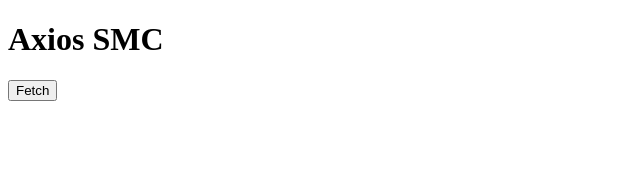
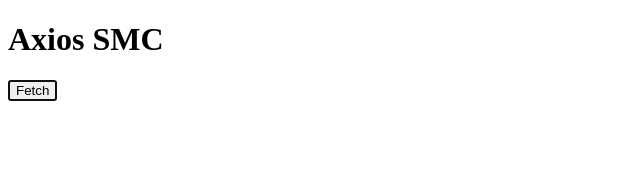
Before and after one commit to nyanxx/axios-smc, a React (Vite) app: page / in a window 1280 px wide. Shown: the top 170 px of the page, without its empty margins (0-640 px from the left). Built offline with nearby package versions, Linux system fonts and the light colour scheme.

Commit message:
done: 5 of 60
- add dep axios

```diff
--- a/package.json
+++ b/package.json
@@ -10,6 +10,7 @@
     "preview": "vite preview"
   },
   "dependencies": {
+    "axios": "^1.13.6",
     "react": "^19.2.4",
     "react-dom": "^19.2.4"
   },
--- a/src/App.tsx
+++ b/src/App.tsx
@@ -1,26 +1,54 @@
-import { METHOD, URL } from "./config"
+import { useEffect, useRef } from "react"
+import {
+  // METHOD,
+  URL
+} from "./config"
+import axios from "axios"
 
 const App = () => {
 
+  // console.log(axios)
+
   const getData = () => {
-    fetch(URL, {
-      method: METHOD
+    // fetch(URL, {
+    //   method: METHOD
+    // })
+    //   .then(res => {
+    //     console.log("Response:", res)
+    //     console.log("Request Method:", METHOD)
+    //     console.log("Response Status Code:", res.status)
+    //     return res.json()
+
+    //   })
+    //   .then(data => console.log("Data:", data))
+    //   .catch(error => console.log(error))
+
+    axios.get(URL).then(res => {
+      // if the request failed the below code will not event execute
+      console.log("Response Status Code:", res.status)
+      console.log("Request Method:", res.config.method)
+      console.log(res)
     })
-      .then(res => {
-        console.log("Response:", res)
-        console.log("Request Method:", METHOD)
-        console.log("Response Status Code:", res.status)
-        return res.json()
+    // no need to use the .json() axios automatically converts JSON for you
+    // data is available in res.data
 
-      })
-      .then(data => console.log("Data:", data))
-      .catch(error => console.log(error))
   }
+
+  const btnRef = useRef<HTMLButtonElement>(null)
+  useEffect(() => {
+    btnRef.current?.focus()
+  }, [])
 
   return (
     <main>
       <h1>Axios SMC</h1>
-      <button type="button" onClick={() => getData()}>Fetch</button>
+      <button
+        ref={btnRef}
+        type="button"
+        onClick={() => getData()}
+      >
+        Fetch
+      </button>
     </main>
   )
 }
--- a/src/config/index.ts
+++ b/src/config/index.ts
@@ -17,11 +17,11 @@
  * 500 - internal server erro
  */
 
-const METHOD: RequestMethod = "POST"
+const METHOD: RequestMethod = "GET"
 
-const PARAMS = "users" // POST->201 and GET->200(return 10 users)
-// const PARAMS = "posts" // POST->201 and GET->200(returns 100 objects)
-// const PARAMS = "posts/1" // 200
+const PARAMS = "users" // POST->201 | GET->200(return 10 users)
+// const PARAMS = "posts" // POST->201 | GET->200(returns 100 objects)
+// const PARAMS = "posts/1" // GET->200
 // const PARAMS = "posasdfadf" // 404
 
 
```
Also changed, not shown: 1 other file (tests, documents, lock files or other folders).
